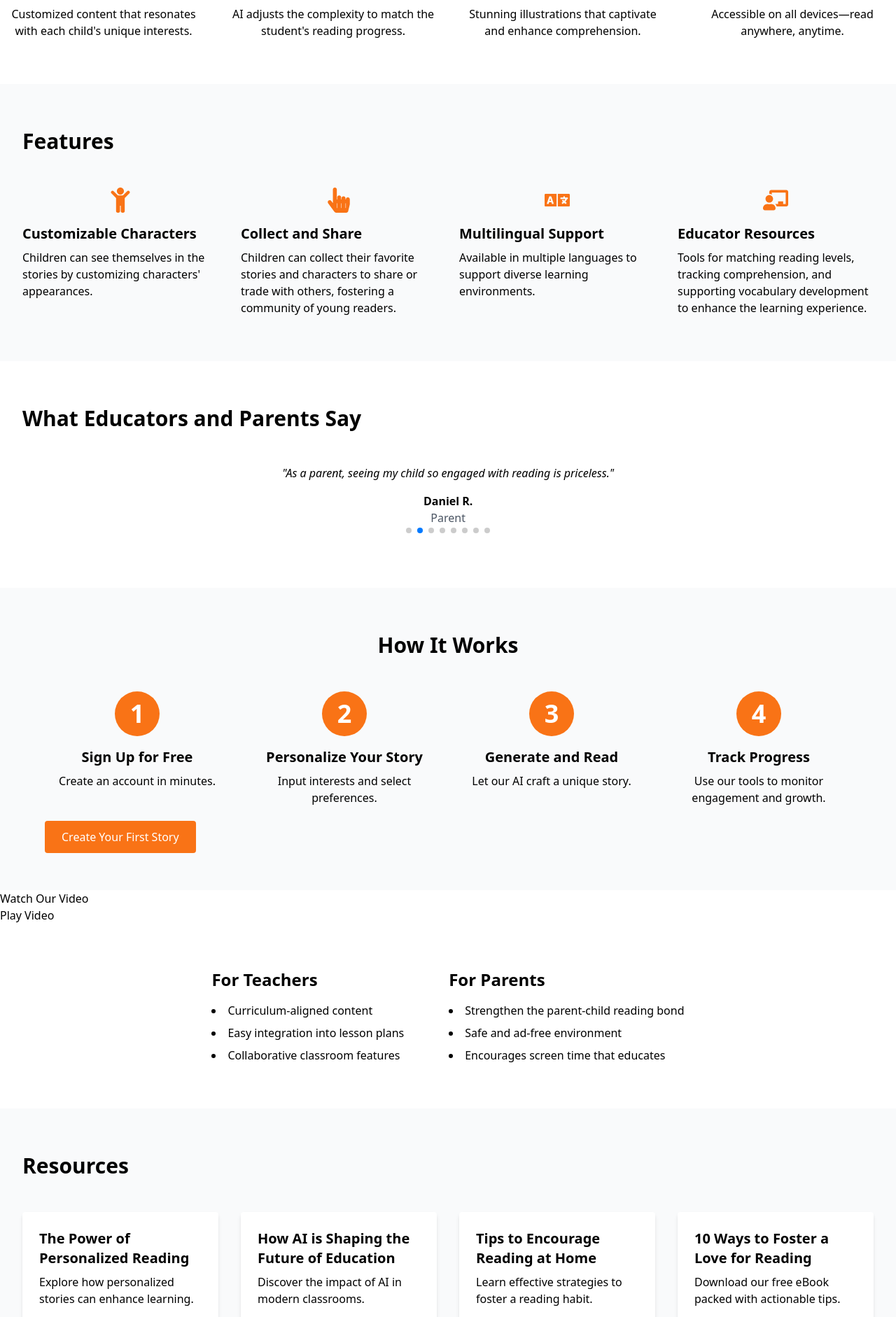
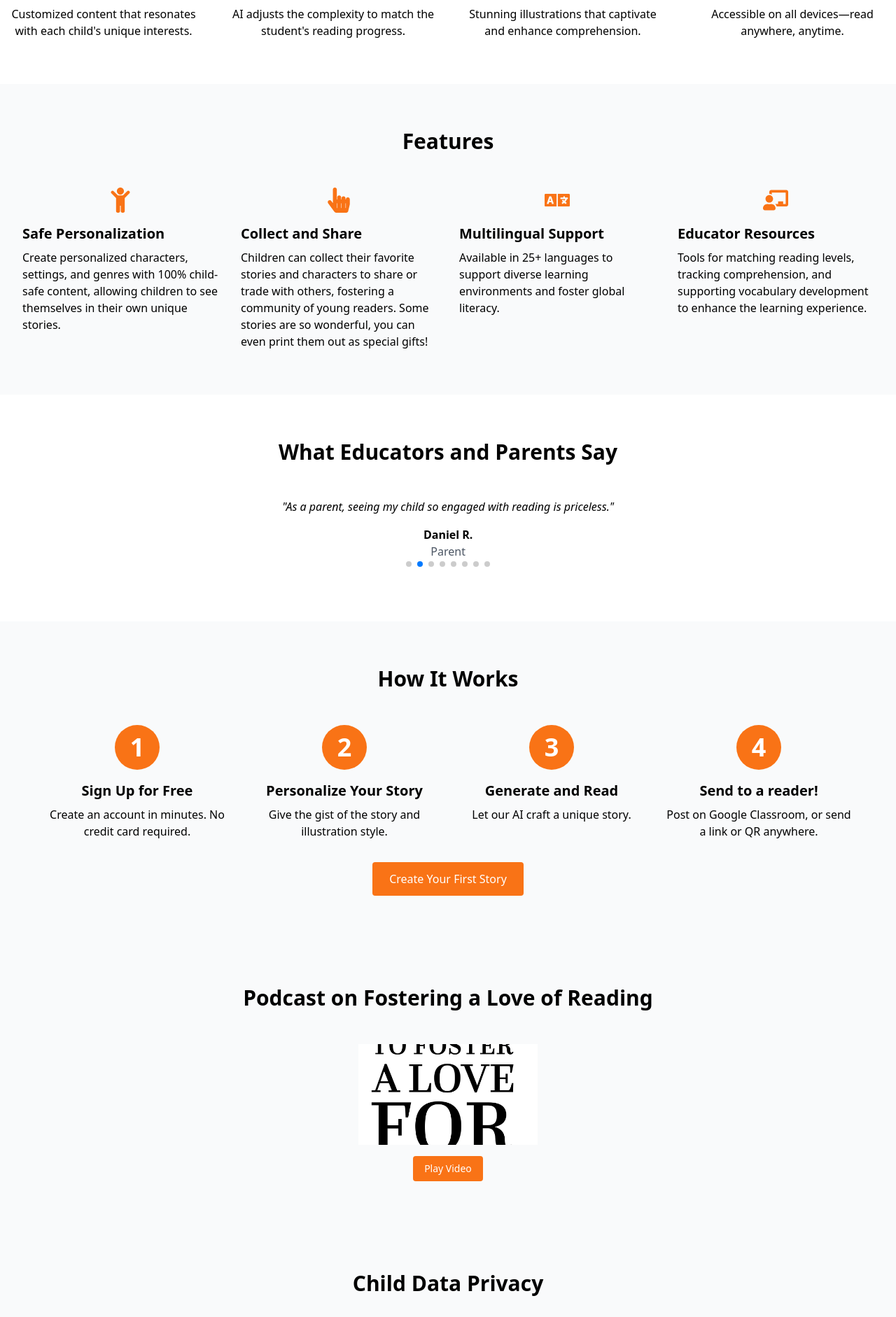
Before and after one commit to mister-bee/picturebooks-landing, a Next.js app: page / in a window 1280 px wide. Shown: the part 882-2764 px from the top of the page at 70% size. Built offline with nearby package versions, Linux system fonts and the light colour scheme.

Commit message:
update misc text and thumbnails

```diff
--- a/app/components/AdditionalBenefits.tsx
+++ b/app/components/AdditionalBenefits.tsx
@@ -1,20 +1,23 @@
 // components/AdditionalBenefits.tsx
 
 import React from "react";
+import { FaChalkboardTeacher, FaHome } from "react-icons/fa";
 
 export default function AdditionalBenefits() {
   return (
     <section className="py-16 px-4 md:px-8">
       <div className="flex flex-col md:flex-row justify-center items-start md:space-x-16">
-        <div className="mb-8 md:mb-0">
+        <div className="mb-8 md:mb-0 text-center">
+          <FaChalkboardTeacher className="text-4xl text-orange-500 mx-auto mb-4" />
           <h3 className="text-2xl font-semibold mb-4">For Teachers</h3>
           <ul className="list-disc list-inside text-left space-y-2">
-            <li>Curriculum-aligned content</li>
-            <li>Easy integration into lesson plans</li>
-            <li>Collaborative classroom features</li>
+            <li>Easy integration into lesson plans and curriculum</li>
+            <li>Adjust reading levels for intervention</li>
+            <li>Build fluency, comprehension, and vocabulary development</li>
           </ul>
         </div>
-        <div>
+        <div className="text-center">
+          <FaHome className="text-4xl text-orange-500 mx-auto mb-4" />
           <h3 className="text-2xl font-semibold mb-4">For Parents</h3>
           <ul className="list-disc list-inside text-left space-y-2">
             <li>Strengthen the parent-child reading bond</li>
--- /dev/null
+++ b/app/components/ChildDataPrivacy.tsx
@@ -0,0 +1,51 @@
+"use client";
+
+import React from "react";
+import { FaShieldAlt, FaLock, FaUserSecret } from "react-icons/fa";
+
+export default function ChildDataPrivacy() {
+  return (
+    <section className="bg-gray-50 py-16 px-4 md:px-8">
+      <div className="max-w-4xl mx-auto">
+        <h2 className="text-3xl font-bold mb-8 text-center">
+          Child Data Privacy
+        </h2>
+        <div className="grid grid-cols-1 md:grid-cols-3 gap-8">
+          <div className="text-center">
+            <FaShieldAlt className="text-4xl text-orange-500 mx-auto mb-4" />
+            <h3 className="text-xl font-semibold mb-2">
+              No Personal Data Stored
+            </h3>
+            <p>
+              We do not collect or store any personally identifiable information
+              about children.
+            </p>
+          </div>
+          <div className="text-center">
+            <FaLock className="text-4xl text-orange-500 mx-auto mb-4" />
+            <h3 className="text-xl font-semibold mb-2">
+              Encrypted Information
+            </h3>
+            <p>
+              Only anonymous markers and basic encrypted info are used to
+              enhance the reading experience.
+            </p>
+          </div>
+          <div className="text-center">
+            <FaUserSecret className="text-4xl text-orange-500 mx-auto mb-4" />
+            <h3 className="text-xl font-semibold mb-2">COPPA Compliant</h3>
+            <p>
+              Our practices are fully compliant with the Children's Online
+              Privacy Protection Act (COPPA).
+            </p>
+          </div>
+        </div>
+        <p className="mt-8 text-center text-gray-600">
+          At PictureBooks.ai, we prioritize the privacy and safety of children.
+          Our platform is designed to provide a secure and enriching reading
+          experience without compromising personal data.
+        </p>
+      </div>
+    </section>
+  );
+}
--- a/app/components/Features.tsx
+++ b/app/components/Features.tsx
@@ -11,16 +11,15 @@ import {
 export default function Features() {
   return (
     <section id="features" className="bg-gray-50 py-16 px-4 md:px-8">
-      <h2 className="text-3xl font-bold mb-12">Features</h2>
+      <h2 className="text-3xl font-bold mb-12 text-center">Features</h2>
       <div className="grid grid-cols-1 md:grid-cols-4 gap-8 px-4 md:px-0">
         <div className="feature-item">
           <FaChild className="text-4xl text-orange-500 mx-auto mb-4" />
-          <h3 className="text-xl font-semibold mb-2">
-            Customizable Characters
-          </h3>
+          <h3 className="text-xl font-semibold mb-2">Safe Personalization</h3>
           <p>
-            Children can see themselves in the stories by customizing
-            characters&apos; appearances.
+            Create personalized characters, settings, and genres with 100%
+            child-safe content, allowing children to see themselves in their own
+            unique stories.
           </p>
         </div>
         <div className="feature-item">
@@ -28,15 +27,17 @@ export default function Features() {
           <h3 className="text-xl font-semibold mb-2">Collect and Share</h3>
           <p>
             Children can collect their favorite stories and characters to share
-            or trade with others, fostering a community of young readers.
+            or trade with others, fostering a community of young readers. Some
+            stories are so wonderful, you can even print them out as special
+            gifts!
           </p>
         </div>
         <div className="feature-item">
           <FaLanguage className="text-4xl text-orange-500 mx-auto mb-4" />
           <h3 className="text-xl font-semibold mb-2">Multilingual Support</h3>
           <p>
-            Available in multiple languages to support diverse learning
-            environments.
+            Available in 25+ languages to support diverse learning environments
+            and foster global literacy.
           </p>
         </div>
         <div className="feature-item">
--- a/app/components/HeroSection.tsx
+++ b/app/components/HeroSection.tsx
@@ -47,11 +47,11 @@ export default function HeroSection() {
     <header className="flex flex-col-reverse md:flex-row items-center px-4 md:px-8 py-8 md:py-16 bg-gray-50">
       <div className="w-full md:w-1/2 text-center md:text-left mb-8 md:mb-0">
         <h1 className="text-3xl md:text-4xl font-bold mb-4 text-gray-800">
-          Ignite a Love for Reading with AI-Powered Picture Books
+          PictureBooks.ai
         </h1>
         <p className="text-base md:text-lg mb-6 text-gray-600">
-          Personalized stories that captivate young minds and foster a lifelong
-          passion for reading.
+          Ignite a love of reading with personalized stories that captivate
+          young minds and foster a lifelong passion for learning.
         </p>
         <Link
           href="https://picturebooks.ai"
--- a/app/components/HowItWorks.tsx
+++ b/app/components/HowItWorks.tsx
@@ -12,12 +12,13 @@ export default function HowItWorks() {
             {
               step: "1",
               title: "Sign Up for Free",
-              description: "Create an account in minutes.",
+              description:
+                "Create an account in minutes. No credit card required.",
             },
             {
               step: "2",
               title: "Personalize Your Story",
-              description: "Input interests and select preferences.",
+              description: "Give the gist of the story and illustration style.",
             },
             {
               step: "3",
@@ -26,8 +27,9 @@ export default function HowItWorks() {
             },
             {
               step: "4",
-              title: "Track Progress",
-              description: "Use our tools to monitor engagement and growth.",
+              title: "Send to a reader!",
+              description:
+                "Post on Google Classroom, or send a link or QR anywhere.",
             },
           ].map((item) => (
             <div key={item.step} className="text-center">
@@ -39,8 +41,11 @@ export default function HowItWorks() {
             </div>
           ))}
         </div>
-        <div className="mt-8">
-          <a href="#" className="btn-primary px-6 py-3 rounded">
+        <div className="mt-8 text-center">
+          <a
+            href="https://picturebooks.ai"
+            className="btn-primary px-6 py-3 rounded inline-block"
+          >
             Create Your First Story
           </a>
         </div>
--- a/app/components/Testimonials.tsx
+++ b/app/components/Testimonials.tsx
@@ -12,7 +12,7 @@ import "swiper/css/pagination";
 export default function Testimonials() {
   return (
     <section id="testimonials" className="py-16 px-4 md:px-8">
-      <h2 className="text-3xl font-bold mb-12">
+      <h2 className="text-3xl font-bold mb-12 text-center">
         What Educators and Parents Say
       </h2>
       <div className="w-full md:w-2/3 mx-auto">
@@ -22,7 +22,7 @@ export default function Testimonials() {
           slidesPerView={1}
           autoplay={{ delay: 5000 }}
           pagination={{ clickable: true }}
-          className="pb-12" // Add padding to the bottom of the Swiper
+          className="pb-20" // Increased bottom padding from pb-16 to pb-20
         >
           {/* Existing testimonials */}
           <SwiperSlide>
--- a/app/components/ValueProposition.tsx
+++ b/app/components/ValueProposition.tsx
@@ -5,7 +5,7 @@ import { FaUserEdit, FaBrain, FaImages, FaMobileAlt } from "react-icons/fa";
 export default function ValueProposition() {
   return (
     <section className="text-center py-16">
-      <p className="text-lg mb-12 px-4 md:px-0">
+      <p className="text-lg mb-12 px-4 md:px-16 max-w-4xl mx-auto">
         PictureBooks.ai uses cutting-edge AI technology to create personalized
         picture books tailored to each child&apos;s interests and reading level,
         making reading a delightful adventure.
--- a/app/components/VideoSection.tsx
+++ b/app/components/VideoSection.tsx
@@ -1,6 +1,7 @@
 "use client";
 
 import React, { useState } from "react";
+import Image from "next/image";
 
 const VideoSection: React.FC = () => {
   const [isPlaying, setIsPlaying] = useState(false);
@@ -10,17 +11,46 @@ const VideoSection: React.FC = () => {
   };
 
   return (
-    <section className="video-section">
-      <h2>Watch Our Video</h2>
-      {!isPlaying ? (
-        <button onClick={handleClick}>Play Video</button>
-      ) : (
-        <video controls autoPlay playsInline>
-          <source src="/videos/podcast1.mp4" type="video/mp4" />
-          <source src="/videos/podcast1.webm" type="video/webm" />
-          Your browser does not support the video tag.
-        </video>
-      )}
+    <section className="bg-gray-50 py-16 px-4 md:px-8">
+      <div className="max-w-6xl mx-auto">
+        <h2 className="text-3xl font-bold mb-12 text-center">
+          Podcast on Fostering a Love of Reading
+        </h2>
+        <div className="flex flex-col items-center">
+          {!isPlaying ? (
+            <>
+              <div className="relative w-64 h-36 mb-4">
+                <Image
+                  src="/images/podcast-title.png"
+                  alt="Podcast thumbnail"
+                  fill
+                  style={{
+                    objectFit: "cover",
+                  }}
+                />
+              </div>
+              <button
+                onClick={handleClick}
+                className="btn-primary px-4 py-2 rounded text-sm"
+              >
+                Play Video
+              </button>
+            </>
+          ) : (
+            <div className="w-full max-w-2xl">
+              <iframe
+                width="100%"
+                height="315"
+                src="https://www.youtube.com/embed/vNsIgJG5iY0?autoplay=1"
+                title="YouTube video player"
+                frameBorder="0"
+                allow="accelerometer; autoplay; clipboard-write; encrypted-media; gyroscope; picture-in-picture"
+                allowFullScreen
+              ></iframe>
+            </div>
+          )}
+        </div>
+      </div>
     </section>
   );
 };
--- a/app/page.tsx
+++ b/app/page.tsx
@@ -11,6 +11,7 @@ import VideoSection from "./components/VideoSection"; // Add this line
 import AdditionalBenefits from "./components/AdditionalBenefits";
 import Resources from "./components/Resources";
 import Footer from "./components/Footer";
+import ChildDataPrivacy from "./components/ChildDataPrivacy";
 
 export default function HomePage() {
   return (
@@ -21,7 +22,8 @@ export default function HomePage() {
       <Features />
       <Testimonials />
       <HowItWorks />
-      <VideoSection /> {/* Add this line */}
+      <VideoSection />
+      <ChildDataPrivacy /> {/* Add this line */}
       <AdditionalBenefits />
       <Resources />
       <Footer />
```
Also changed, not shown: public/images/podcast-title.png (added).
